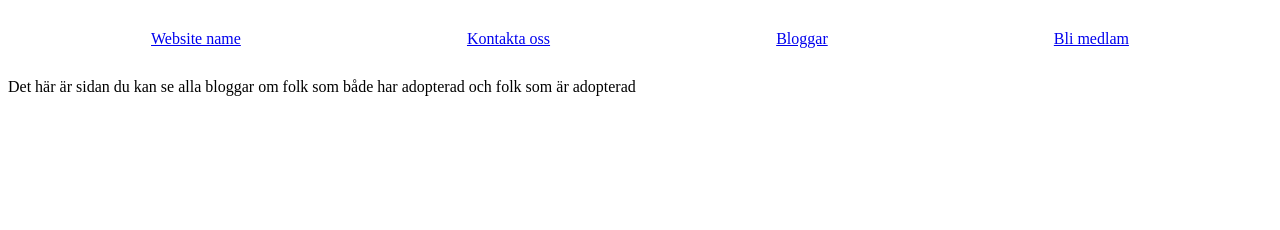
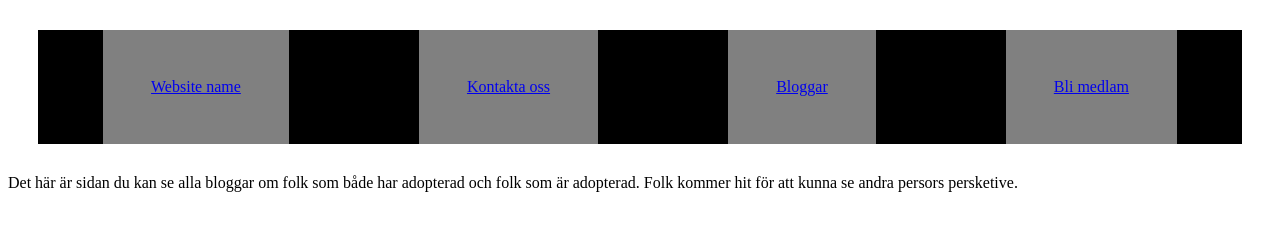
Before and after one commit to JohanEmsgard/Project-Web, a plain HTML site: page index.html in a window 1280 px wide. Drawn offline with Linux system fonts and the light colour scheme.

Commit message:
Header fixed

```diff
--- a/index.html
+++ b/index.html
@@ -19,6 +19,7 @@
   </body>
   <p>
     Det här är sidan du kan se alla bloggar om folk som både har adopterad och
-    folk som är adopterad
+    folk som är adopterad. Folk kommer hit för att kunna se andra persors
+    persketive.
   </p>
 </html>
--- a/style.css
+++ b/style.css
@@ -1,6 +1,12 @@
 nav {
-  color: blue;
+  background-color: black;
   margin: 30px;
   display: flex;
   justify-content: space-around;
+  padding: 5;
 }
+
+nav a {
+  background-color: gray;
+  padding: 4%;
+}
```
